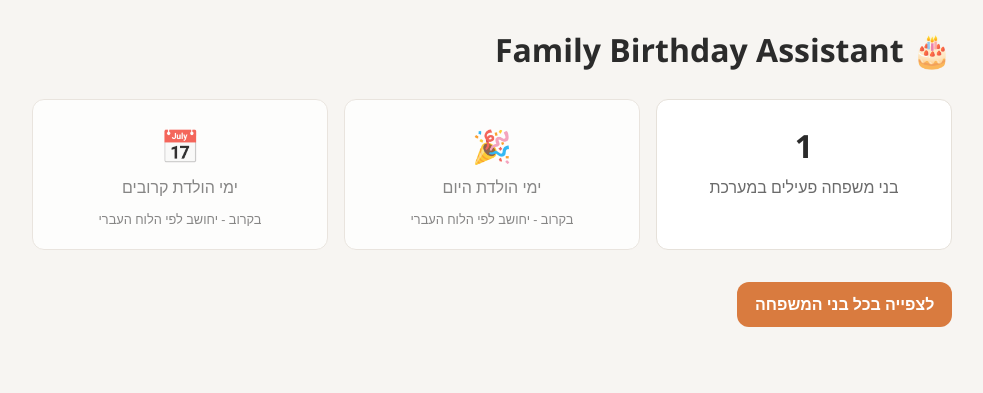
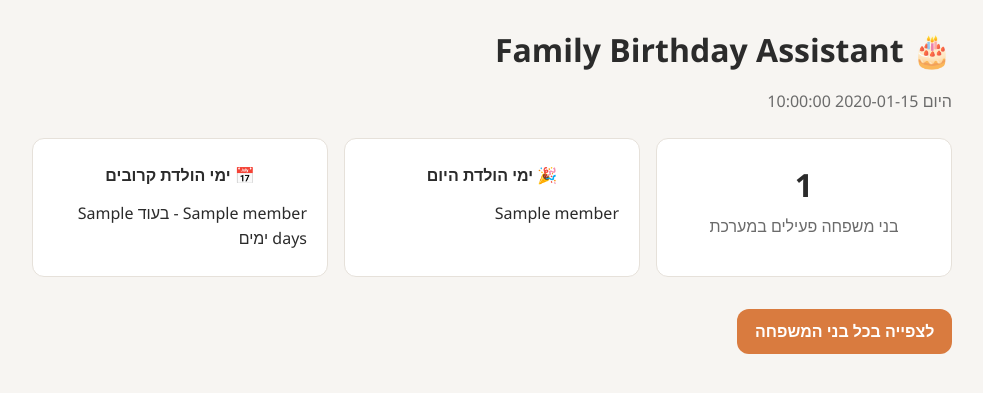
Before and after one commit to israelsla/family-birthday-assistant, a Flask app: template app/templates/dashboard.html in a window 1280 px wide. Shown: the part 65-458 px from the top of the page, without its empty margins (148-1131 px from the left). Run offline with Flask 3, Linux system fonts and the light colour scheme; the template is opened without the code that fills it: most values are stand-ins (such as "Sample title", 1, 10 or a date in 2020).

Commit message:
Add Stage 2: real Hebrew-calendar birthday calculations on the dashboard
Adds app/hebrew_calendar.py (built on pyluach) to compute each member's
next Hebrew birthday, applying the agreed policy that a plain "אדר"
birthday (recorded in a non-leap year) falls on אדר ב׳ in a leap year.
The dashboard's two placeholder cards now show real today's/upcoming
birthdays instead of static text.

Also fixes a latent bug: the add/edit form's month dropdown still listed
"סיוון" after schema.sql was corrected to "סיון", which would have made
adding anyone born in Sivan fail silently against the CHECK constraint.

Co-Authored-By: Claude Sonnet 5 <noreply@anthropic.com>
Claude-Session: https://claude.ai/code/session_017hVtt9oh4uZvTviWHMJXgE

```diff
--- a/app/static/css/style.css
+++ b/app/static/css/style.css
@@ -116,6 +116,33 @@ a {
 
 .card--placeholder {
     opacity: 0.8;
+}
+
+.card__label--title {
+    font-weight: 700;
+    color: var(--color-text);
+    margin-bottom: 0.5rem;
+}
+
+.card-list {
+    list-style: none;
+    margin: 0;
+    padding: 0;
+    text-align: right;
+}
+
+.card-list li {
+    padding: 0.25rem 0;
+    border-bottom: 1px solid var(--color-border);
+}
+
+.card-list li:last-child {
+    border-bottom: none;
+}
+
+.today-hebrew-date {
+    color: var(--color-muted);
+    margin-top: -0.5rem;
 }
 
 .button {
--- a/app/templates/dashboard.html
+++ b/app/templates/dashboard.html
@@ -4,6 +4,7 @@
 
 {% block content %}
 <h1 class="page-title">🎂 Family Birthday Assistant</h1>
+<p class="today-hebrew-date">היום {{ today_hebrew_date }}</p>
 
 <div class="cards-grid">
     <div class="card">
@@ -11,16 +12,30 @@
         <div class="card__label">בני משפחה פעילים במערכת</div>
     </div>
 
-    <div class="card card--placeholder">
-        <div class="card__value">🎉</div>
-        <div class="card__label">ימי הולדת היום</div>
-        <div class="card__note">בקרוב - יחושב לפי הלוח העברי</div>
+    <div class="card">
+        <div class="card__label card__label--title">🎉 ימי הולדת היום</div>
+        {% if todays_birthdays %}
+        <ul class="card-list">
+            {% for member in todays_birthdays %}
+            <li>{{ member.name }}</li>
+            {% endfor %}
+        </ul>
+        {% else %}
+        <div class="card__note">אין היום ימי הולדת</div>
+        {% endif %}
     </div>
 
-    <div class="card card--placeholder">
-        <div class="card__value">📅</div>
-        <div class="card__label">ימי הולדת קרובים</div>
-        <div class="card__note">בקרוב - יחושב לפי הלוח העברי</div>
+    <div class="card">
+        <div class="card__label card__label--title">📅 ימי הולדת קרובים</div>
+        {% if upcoming_birthdays %}
+        <ul class="card-list">
+            {% for member, days in upcoming_birthdays %}
+            <li>{{ member.name }} - בעוד {{ days }} {{ 'יום' if days == 1 else 'ימים' }}</li>
+            {% endfor %}
+        </ul>
+        {% else %}
+        <div class="card__note">אין ימי הולדת בשבועיים הקרובים</div>
+        {% endif %}
     </div>
 </div>
 
--- a/requirements.txt
+++ b/requirements.txt
@@ -1,2 +1,3 @@
 Flask==3.0.3
 python-dotenv==1.0.1
+pyluach==2.3.0
```
Also changed, not shown: app/hebrew_calendar.py (added, +65 -0 lines), app/models.py (+31 -1 lines), app/routes.py (+8 -1 lines), tools/build_import_csv.py (+13 -5 lines), app/hebrew_numerals.py (renamed from tools/hebrew_numerals.py).
